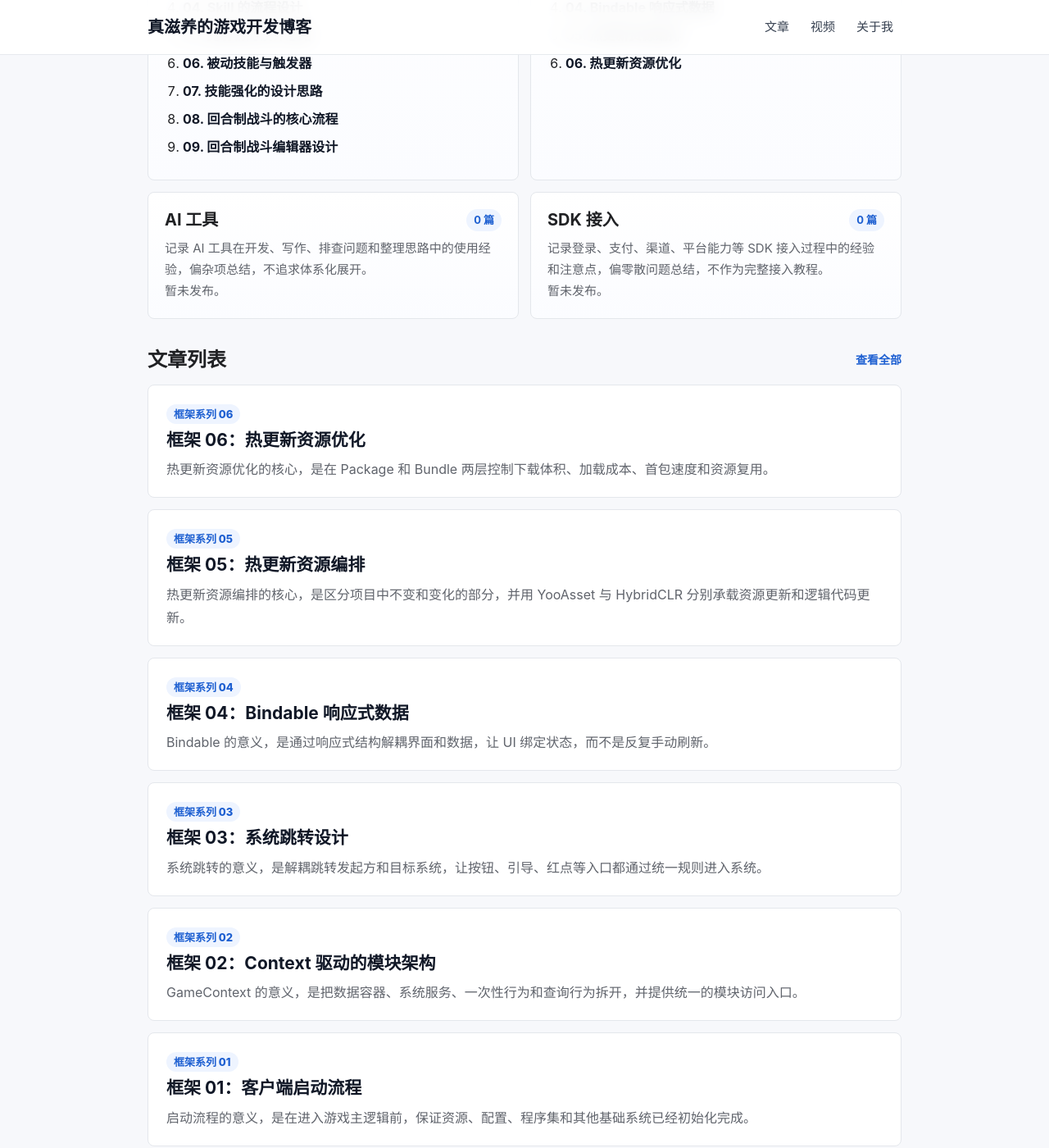
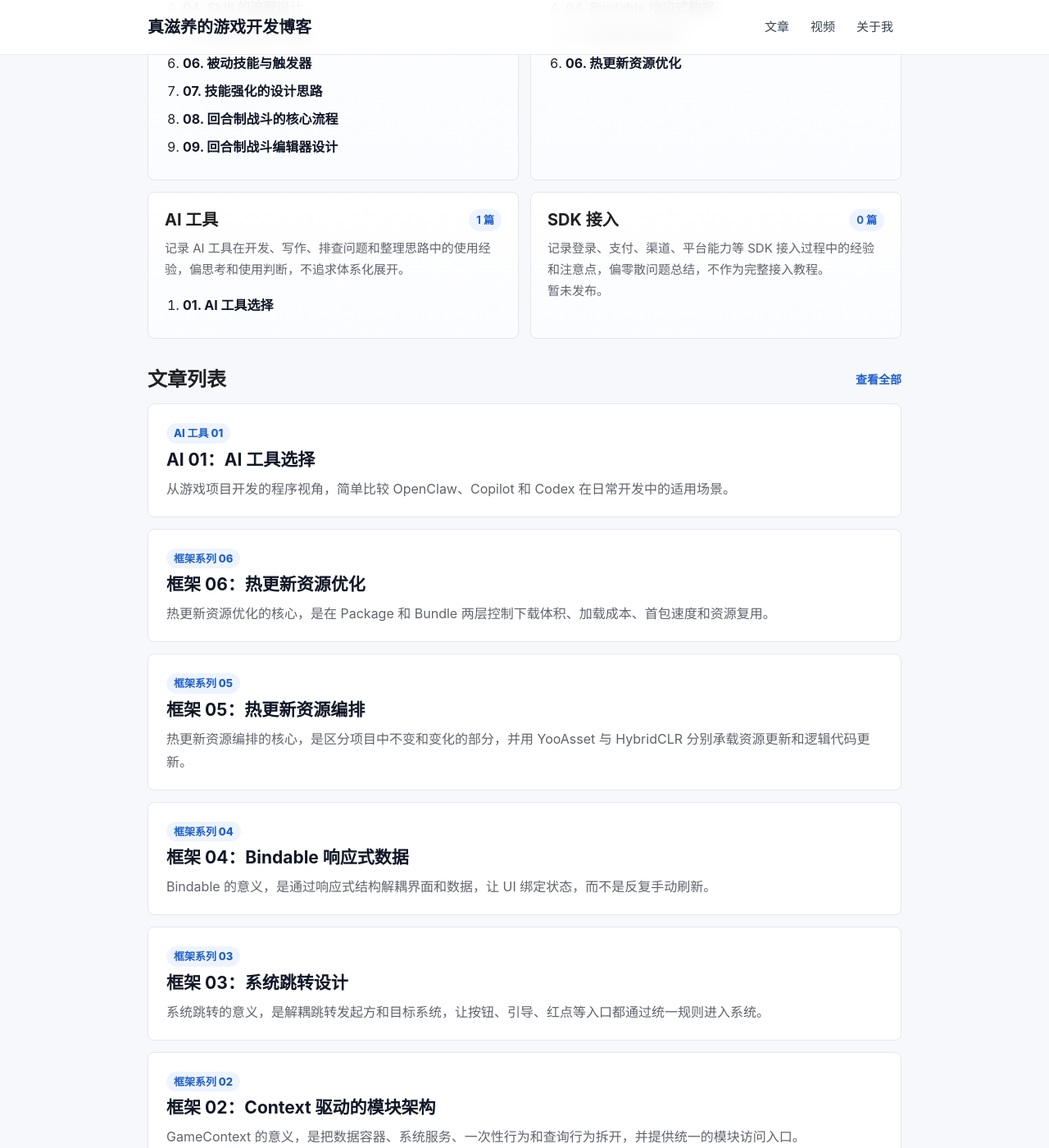
Before and after one commit to reallyZiyang/reallyZiyang.github.io, a Jekyll site: the page built from index.md, in a window 1280 px wide and 1400 px high, scrolled down 748 px. Shown: the whole window at 82% size. Built offline with Jekyll 4.4.1, drawn with Linux system fonts in a browser that asks for light colours; part of the change alters nothing that is shown; some of the changed text lies outside the part shown.

Commit message:
Add AI tool selection article

````diff
--- a/_data/series.yml
+++ b/_data/series.yml
@@ -8,7 +8,7 @@
 
 - id: ai-tools
   title: AI 工具
-  description: 记录 AI 工具在开发、写作、排查问题和整理思路中的使用经验，偏杂项总结，不追求体系化展开。
+  description: 记录 AI 工具在开发、写作、排查问题和整理思路中的使用经验，偏思考和使用判断，不追求体系化展开。
 
 - id: sdk
   title: SDK 接入
--- /dev/null
+++ b/_posts/2026-05-08-ai-tools-01-ai-tool-selection.md
@@ -0,0 +1,226 @@
+---
+layout: post
+title: "AI 01：AI 工具选择"
+short_title: "AI 工具选择"
+description: "从游戏项目开发的程序视角，简单比较 OpenClaw、Copilot 和 Codex 在日常开发中的适用场景。"
+series: ai-tools
+series_title: AI 工具
+series_order: 1
+---
+
+## 先给结论
+
+AI 工具选择不能只看模型能力。
+
+真正影响使用体验的，往往是工具和开发流程的结合方式。
+
+针对游戏项目开发，尤其是程序向开发，目前有一定程度深入使用的工具主要有三个：
+
+- OpenClaw
+- Copilot
+- Codex
+
+简单结论是：
+
+```text
+OpenClaw：不推荐作为日常代码开发入口
+Copilot：强烈推荐，适合作为开发副手
+Codex：视情况推荐，更适合 vibe coding
+```
+
+这里讨论的不是哪个模型最强，而是哪类工具更适合游戏项目中的实际开发流程。
+
+## OpenClaw
+
+OpenClaw 更接近纯命令行 Agent。
+
+它的特点是自动化能力强，但缺少可视化开发界面。
+
+对于游戏项目开发来说，这会带来一个很直接的问题：
+
+```text
+开发者很难在代码阅读、修改预览、局部回滚和上下文切换中保持顺畅
+```
+
+游戏项目通常不是单文件脚本。
+
+它会涉及大量工程上下文：
+
+- C# 代码
+- Unity 资源
+- 配置表
+- 编辑器工具
+- 运行时表现
+- 多目录工程结构
+
+如果工具入口主要是命令行，那么它更适合做自动化流水线，或者承担管家类角色。
+
+例如：
+
+- 定时执行任务
+- 批量检查文件
+- 自动化生成报告
+- 根据固定规则处理工程内容
+
+但作为日常代码开发工具，它和开发者的编码过程结合得并不自然。
+
+因此，OpenClaw 不太适合作为游戏项目的主要日常编码入口。
+
+## Copilot
+
+Copilot 更适合作为开发副手。
+
+它最大的优势不是“能不能写代码”，而是它能无缝嵌入开发者原本的 IDE。
+
+例如：
+
+- VS Code
+- Rider
+- Visual Studio
+
+对于日常开发来说，这一点非常重要。
+
+开发者不需要离开当前代码上下文，也不需要频繁切换窗口。
+
+AI 能直接出现在正在编辑的代码旁边。
+
+Copilot 的主要价值体现在两点。
+
+第一是代码补全。
+
+相比常规补全插件，它对上下文的理解更强。
+
+普通补全更多是补函数名、变量名、类型名。
+
+Copilot 则更像是在根据当前代码意图补一小段实现。
+
+第二是修改体验。
+
+代码修改的预览、接受、拒绝和回滚都比较方便。
+
+这点对开发者主导的工作流非常关键。
+
+因为日常开发中，并不是希望 AI 一次性接管整个任务，而是希望它在局部范围内提高效率。
+
+可以概括为：
+
+```text
+开发者主导方向
+Copilot 辅助完成局部编码
+开发者审查并决定是否接受
+```
+
+这种模式更适合大多数游戏项目的日常开发。
+
+因此，Copilot 是目前更值得推荐的常驻型 AI 编码工具。
+
+## Codex
+
+Codex 更适合另一类工作流。
+
+它不是嵌入 IDE 的插件，而是一个独立的程序窗口。
+
+这会带来一个明显取舍。
+
+如果开发者希望自己持续写代码，只让 AI 在旁边补全和修改，那么独立窗口会增加心智负担。
+
+因为开发过程中需要频繁在 IDE 和 Codex 之间切换。
+
+但如果开发方式变成：
+
+```text
+开发者提出目标
+AI 拆解任务
+AI 阅读代码
+AI 修改文件
+AI 运行验证
+开发者审查结果
+```
+
+那么 Codex 的定位就会更清晰。
+
+它更像一个能够执行任务的开发 Agent。
+
+在这种模式下，开发者不一定要亲自写每一行代码，而是更接近任务定义者和结果审查者。
+
+开发者负责判断方向、约束边界、审查结果。
+
+AI 负责计划和执行。
+
+Codex 的优势在于：
+
+- GPT 系列模型能力强
+- 对复杂需求的理解更稳定
+- 可以持续阅读代码和推进任务
+- 适合自动化处理较重的开发任务
+
+实际使用中，即使在 Copilot 也能使用强模型的情况下，GPT 系列在需求理解和精准完成任务上仍然有明显优势。
+
+但 Codex 不一定适合作为“写代码时一直开着的副手”。
+
+它更适合纯 AI 开发倾向更强的场景，也就是常说的 vibe coding。
+
+可以概括为：
+
+```text
+开发者给方向
+AI 做计划和执行
+开发者审查结果
+```
+
+如果项目目标明确、任务可以被拆解，并且开发者愿意让 AI 承担较多执行工作，那么 Codex 很适合。
+
+如果只是希望在 IDE 里补全几行代码、快速改一个函数，Copilot 的使用成本更低。
+
+## 工具选择的本质
+
+AI 工具选择的本质，不是选一个“最强模型”。
+
+更准确地说，是选择一种工作流。
+
+OpenClaw 更像自动化管家。
+
+Copilot 更像编码副手。
+
+Codex 更像任务执行者。
+
+它们适合的场景并不一样。
+
+可以简单整理为：
+
+```text
+自动化流水线
+-> OpenClaw
+
+开发者主导编码
+-> Copilot
+
+AI 主导执行重任务
+-> Codex
+```
+
+对于游戏项目开发来说，最常见也最稳定的组合是：
+
+```text
+Copilot 作为日常开发副手
+Codex 处理较重的独立任务
+OpenClaw 作为自动化补充
+```
+
+## 总结
+
+从游戏项目开发的程序视角看，三个工具的定位可以这样区分：
+
+- OpenClaw：适合自动化流水线和管家类任务，不适合作为日常代码开发入口
+- Copilot：适合开发者主导开发，作为副手提高效率，也适合根据固定工作流完成轻度任务
+- Codex：适合 vibe coding，尤其适合让 AI 作为计划和执行者推进较重任务
+
+因此，AI 工具选择不应该只看“谁更聪明”。
+
+更重要的是看它是否贴合当前工作方式。
+
+开发者主导开发时，Copilot 的嵌入式体验更自然。
+
+开发者希望把任务交给 AI 推进时，Codex 的独立 Agent 形态更适合。
+
+而 OpenClaw 更适合作为自动化任务的一环，不太适合作为游戏项目中的主要编码工具。
````
